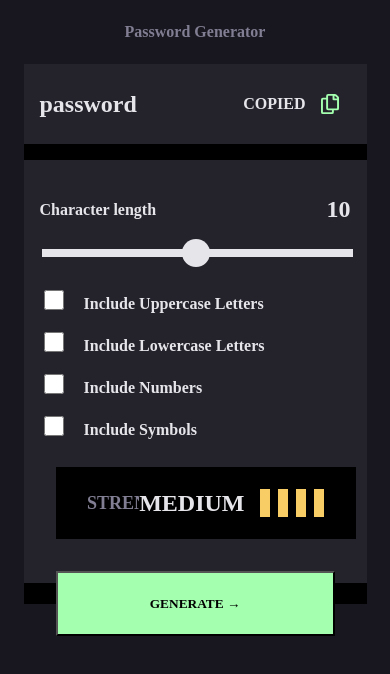
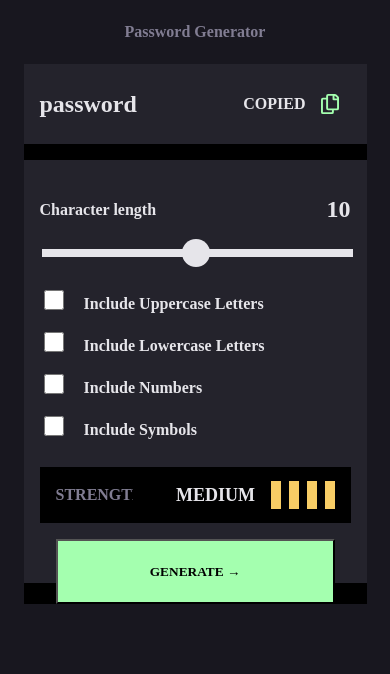
Before and after one commit to kaiuliia/password-generator, a React (Create React App) app: page / in a window 390 px wide. Shown: the top 674 px of the page. Built offline with nearby package versions, Linux system fonts and the light colour scheme.

Commit message:
upd strength for  mobile media screen

```diff
--- a/src/App.css
+++ b/src/App.css
@@ -330,52 +330,23 @@ img {
   }
 
   .strength-container {
-    display: flex;
-    justify-content: space-between;
-    /*width: 100%;*/
-    height: 72px;
-    margin: 12px 0 32px 0;
-    padding: 0 32px 0 32px;
-    /*align-items: center;*/
+    height: 56px;
+    margin: 12px 0 16px 0;
+    padding: 0 16px 0 16px;
   }
 
   .leftStrength {
-    font-size: 18px;
-    color: #817d92;
-    background-color: black;
-    width: 30%;
-    display: flex;
-    align-items: center;
+    font-size: 16px;
   }
 
   .rightStrength {
-    font-size: 24px;
-    background-color: black;
-    width: 70%;
-    display: flex;
-    justify-content: flex-end;
-    align-items: center;
-    padding-right: 31.5px;
+    font-size: 18px;
+
+    padding-right: 16px;
   }
 
   .leftStrength > p {
-    margin-left: 31.5px;
-  }
-
-  .rightStrength > p {
-    margin-right: 7.5px;
-  }
-
-  .coloredContainers {
-    display: flex;
-    justify-content: space-between;
-  }
-
-  .colorBlock {
-    width: 10px;
-    height: 28px;
-    background-color: #f8cd65;
-    margin-left: 8px;
+    margin-left: 16px;
   }
 
   .buttonContainer {
```
